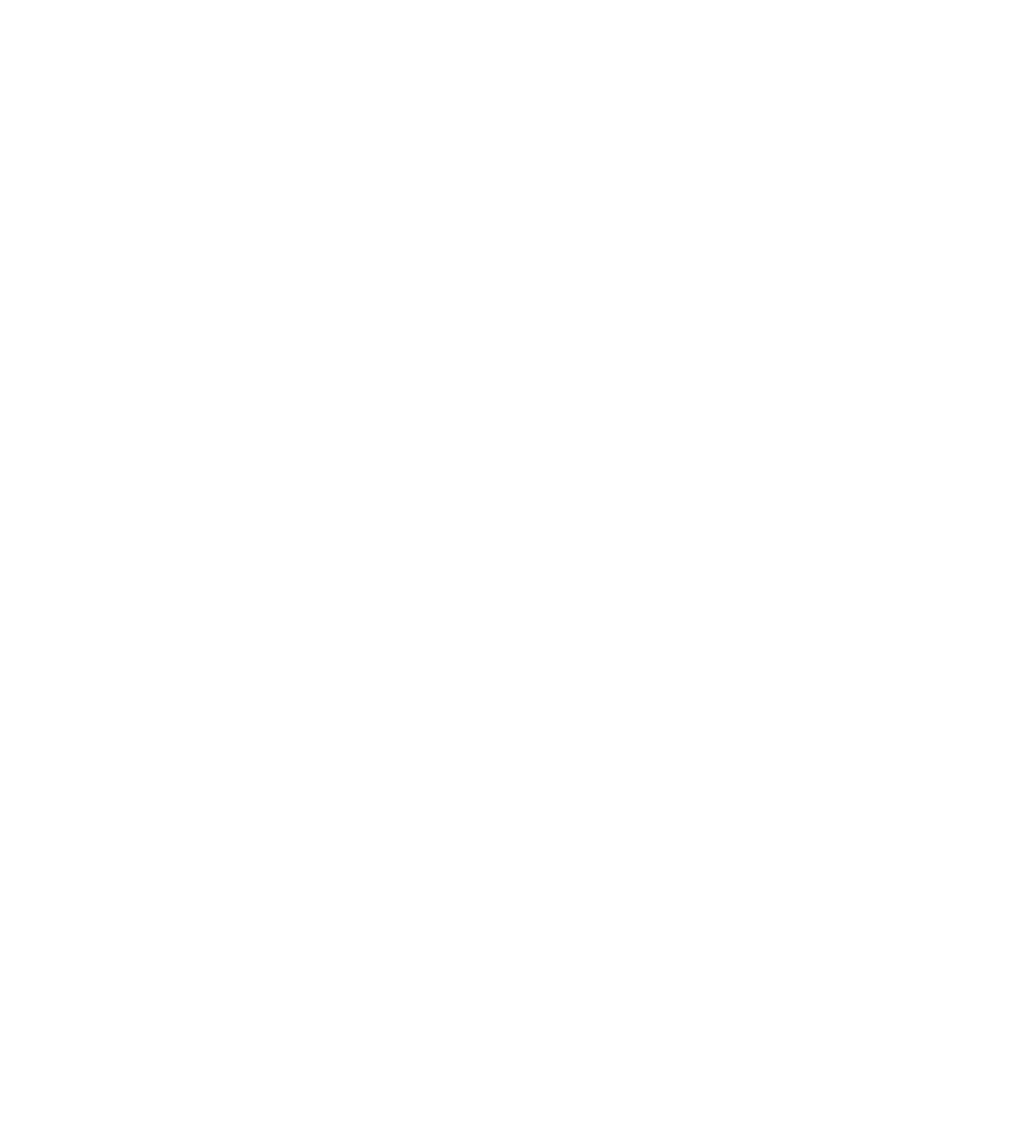
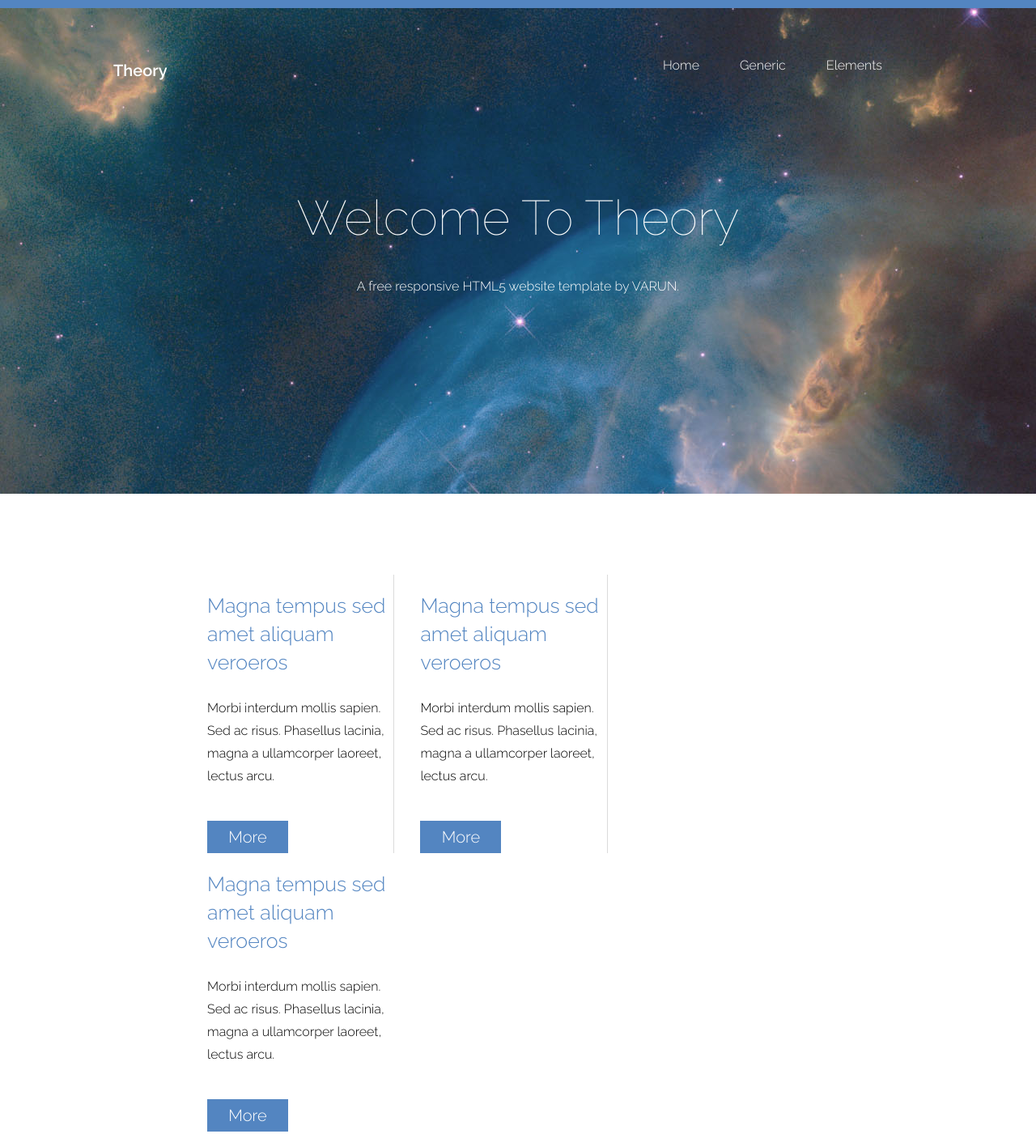
Before and after one commit to varunpatel7/First-Website-Welcome-To-Theory, a plain HTML site: page index.html in a window 1280 px wide. Shown: the whole page at 81% size. Before the commit the page ends 800 px from the top, so only its background shows below. Drawn offline with Linux system fonts and the light colour scheme.

Commit message:
update-version-two

```diff
--- a/index.html
+++ b/index.html
@@ -1,9 +1,71 @@
 <html>
     <head>
+
         <title>First Responsive Website</title>
+
+        <link rel="stylesheet" href="https://fonts.googleapis.com/css?family=Raleway:100,300,600">
+
+        <link rel="stylesheet" href="../First-Website-Welcome-To-Theory/style.css">
+
     </head>
 
     <body>
 
+        <div class="big-wrapper">
+
+            <div class="header clearfix">
+
+                <p>Theory</p>
+
+                <ul>
+                    <li>Home</li>
+                    <li>Generic</li>
+                    <li>Elements</li>
+                </ul>
+            </div>
+
+            <div class="banner">
+
+                <h1>Welcome To Theory</h1>
+
+                <p>A free responsive HTML5 website template by VARUN.</p>
+            </div>
+        </div>
+
+        <div class="three-section clearfix">
+
+            <div class="main add-border">
+
+                <h2>Magna tempus sed amet aliquam veroeros</h2>
+
+                <p>Morbi interdum mollis sapien. Sed ac risus.
+                    Phasellus lacinia, magna a ullamcorper
+                    laoreet, lectus arcu.</p>
+
+                    <button>More</button>
+            </div>
+
+            <div class="main add-border">
+
+                <h2>Magna tempus sed amet aliquam veroeros</h2>
+
+                <p>Morbi interdum mollis sapien. Sed ac risus.
+                    Phasellus lacinia, magna a ullamcorper
+                    laoreet, lectus arcu.</p>
+
+                    <button>More</button>
+            </div>
+
+            <div class="main">
+
+                <h2>Magna tempus sed amet aliquam veroeros</h2>
+
+                <p>Morbi interdum mollis sapien. Sed ac risus.
+                    Phasellus lacinia, magna a ullamcorper
+                    laoreet, lectus arcu.</p>
+
+                    <button>More</button>
+            </div>
+        </div>
     </body>
 </html>
--- a/style.css
+++ b/style.css
@@ -0,0 +1,107 @@
+body{
+    margin: 0;
+    padding: 0;
+    font-family: 'Raleway', Arial, Helvetica, sans-serif;
+}
+
+.clearfix::after{
+    content: "";
+    display: block;
+    clear: both;
+}
+
+.big-wrapper{
+    width: 100%;
+    height: 600px;
+    background-image: url("../First-Website-Welcome-To-Theory/assets-first-website-theory/dd.jpg");
+    border-top: 10px solid #5385c1;
+}
+
+.header{
+    max-width: 1000px;
+    margin: 0 auto;
+    position: relative;
+    top: 45px;
+}
+
+.header p{
+    float: left;
+    color: #fff;
+    font-weight: bold;
+    font-size: 20px;
+}
+
+.header ul{
+    float: right;
+}
+
+.header li{
+    float: left;
+    list-style: none;
+    margin-right: 50px;
+    color: #fff;
+}
+
+/* Banner Starts */
+
+.banner{
+    width: 60%;
+    margin: 0 auto;
+    position: relative;
+    top: 120px;
+}
+
+.banner h1{
+    text-align: center;
+    color: #fff;
+    font-weight: 100;
+    font-size: 60px;
+}
+
+.banner p{
+    text-align: center;
+    color: #fff;
+}
+
+/* Three Section Starts */
+
+.three-section{
+    width: 60%;
+    margin: 0 auto;
+    padding: 100px 0px;
+}
+
+.main{
+    width: 30%;
+    float: left;
+    margin-right: 32px;
+}
+
+.main h2{
+    font-weight: 300;
+    font-size: 25px;
+    color: #5385c1;
+    line-height: 35px;
+}
+
+.main p{
+    line-height: 28px;
+    margin-top: 25px;
+}
+
+.main button{
+    width: 100px;
+    height: 40px;
+    background-color: #5385c1;
+    border: 0;
+    color: #fff;
+    font-size: 20px;
+    font-family: 'Raleway', Arial, Helvetica, sans-serif;
+    margin-top: 25px;
+}
+
+.add-border{
+    border-style: solid;
+    border-width: 0px 1px 0px 0px;
+    border-color: #dbdbdb;
+}
```
